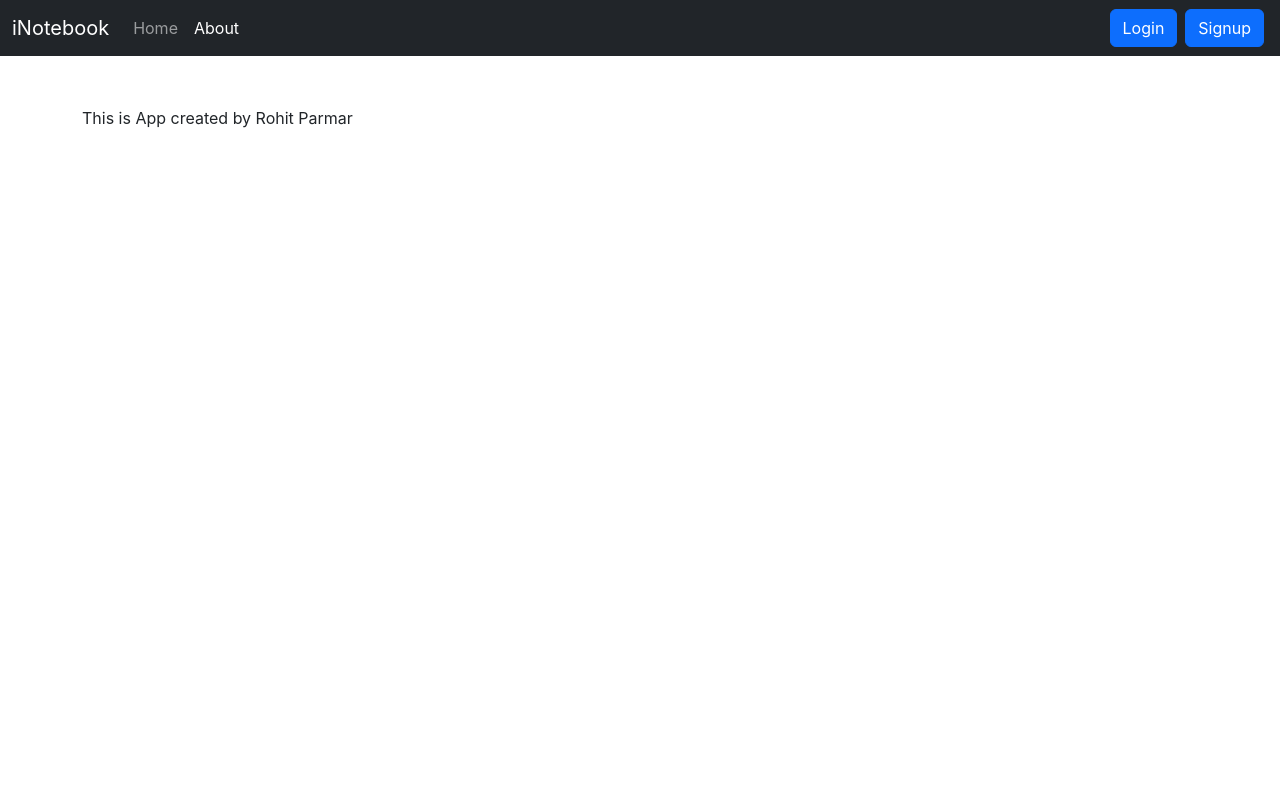
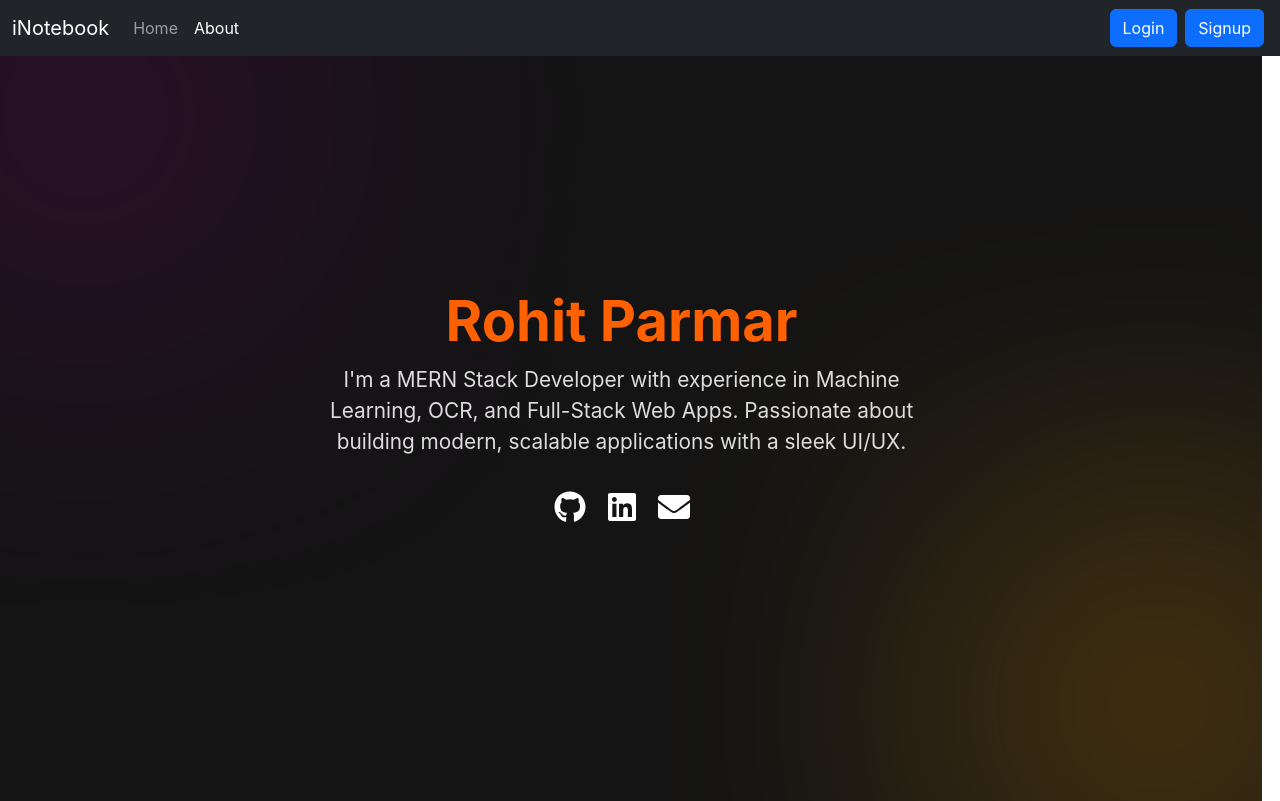
Before and after one commit to RohitParmar-17/iNotebook, a React (Create React App) app: page /about in a window 1280 px wide. Built offline with nearby package versions, Linux system fonts and the light colour scheme; no server answers.

Commit message:
final commit

```diff
--- a/package.json
+++ b/package.json
@@ -7,8 +7,10 @@
     "@testing-library/react": "^13.4.0",
     "@testing-library/user-event": "^13.5.0",
     "concurrently": "^8.2.2",
+    "framer-motion": "^12.4.1",
     "react": "^18.3.1",
     "react-dom": "^18.3.1",
+    "react-icons": "^5.4.0",
     "react-router-dom": "^6.24.0",
     "react-scripts": "5.0.1",
     "web-vitals": "^2.1.4"
--- a/src/App.js
+++ b/src/App.js
@@ -25,6 +25,7 @@ function App() {
   }
   return (
     <div>
+     {/* <div style={{ display: "flex", flexDirection: "column", height: "100vh" }}> */}
       <NoteState>
       <Navbar/>
       <Alert alert={alert} />
--- /dev/null
+++ b/src/components/About.css
@@ -0,0 +1,108 @@
+.about-container {
+    position: relative;
+    width: 100vw;
+    height: 98vh;
+    background: #141414;
+    color: white;
+    display: flex;
+    align-items: center;
+    justify-content: center;
+    overflow: hidden; /* Prevent scrolling */
+    margin-top: -8%;
+    margin-left: -9%;
+  }
+
+  /* Background Glow Effects */
+  .glow-effect {
+    position: absolute;
+    width: 100%;
+    height: 100%;
+    overflow: hidden;
+  }
+
+  .glow {
+    position: absolute;
+    width: 300px;
+    height: 300px;
+    border-radius: 50%;
+    filter: blur(150px);
+    opacity: 0.6;
+  }
+
+  .glow.purple {
+    background: purple;
+    top: -50px;
+    left: -50px;
+  }
+
+  .glow.orange {
+    background: orange;
+    bottom: -50px;
+    right: -50px;
+  }
+
+  /* About Content */
+  .about-content {
+    position: relative;
+    text-align: center;
+    max-width: 600px;
+  }
+
+  .title {
+    font-size: 3.5rem;
+    font-weight: bold;
+    color: #ff6000;
+    margin-bottom: 0.5rem;
+  }
+
+  .description {
+    font-size: 1.3rem;
+    color: #ddd;
+    line-height: 1.5;
+    margin-bottom: 1.5rem;
+  }
+
+  /* Social Icons */
+  .social-links {
+    display: flex;
+    justify-content: center;
+    gap: 20px;
+  }
+
+  .social-icon {
+    font-size: 2rem;
+    color: white;
+    transition: 0.3s;
+  }
+
+  .social-icon:hover {
+    color: #ff6000;
+    transform: scale(1.2);
+  }
+
+  @media (max-width: 768px) {
+    .about-container {
+        height: 96vh;
+        width: 106%;
+        margin-top: -15%;
+        margin-left: -3%;
+    }
+    .glow {
+        width: 200px;
+        height: 200px;
+        filter: blur(100px);
+    }
+
+    .title {
+        font-size: 2.5rem;
+    }
+
+    .description {
+        font-size: 1rem;
+        padding: 0px 0px;
+    }
+
+    .social-icon {
+        font-size: 1.8rem;
+    }
+}
--- a/src/components/About.js
+++ b/src/components/About.js
@@ -1,11 +1,58 @@
-// import React,{useContext, useEffect} from 'react'
-// import noteContext from '../context/notes/noteContext'
+import { motion } from "framer-motion";
+import { FaGithub, FaLinkedin, FaEnvelope } from "react-icons/fa";
+import "./About.css";
+import { div } from "framer-motion/client";
+
 const About = () => {
   return (
-    <div>
-      This is App created by Rohit Parmar
+    <div className="about-container">
+      {/* Background Glow Effect */}
+      <div className="glow-effect">
+        <motion.div
+          className="glow purple"
+          animate={{ x: [0, 50, 0], y: [0, -50, 0] }}
+          transition={{ repeat: Infinity, duration: 6, ease: "easeInOut" }}
+        />
+        <motion.div
+          className="glow orange"
+          animate={{ x: [0, -50, 0], y: [0, 50, 0] }}
+          transition={{ repeat: Infinity, duration: 6, ease: "easeInOut" }}
+        />
+      </div>
+
+      {/* About Content */}
+      <motion.div
+        className="about-content"
+        initial={{ opacity: 0, y: 50 }}
+        animate={{ opacity: 1, y: 0 }}
+        transition={{ duration: 1, ease: "easeOut" }}
+      >
+        <h1 className="title">Rohit Parmar</h1>
+        <p className="description">
+          I'm a MERN Stack Developer with experience in Machine Learning, OCR, and Full-Stack Web Apps.
+          Passionate about building modern, scalable applications with a sleek UI/UX.
+        </p>
+
+        {/* Social Links */}
+        <motion.div
+          className="social-links"
+          initial={{ opacity: 0 }}
+          animate={{ opacity: 1 }}
+          transition={{ delay: 0.5, duration: 1 }}
+        >
+          <a href="https://github.com" className="social-icon">
+            <FaGithub />
+          </a>
+          <a href="https://linkedin.com" className="social-icon">
+            <FaLinkedin />
+          </a>
+          <a href="mailto:rohitghost5050@gmail.com" className="social-icon">
+            <FaEnvelope />
+          </a>
+        </motion.div>
+      </motion.div>
     </div>
-  )
-}
+  );
+};
 
-export default About
+export default About;
--- a/src/components/Signup.module.css
+++ b/src/components/Signup.module.css
@@ -1,5 +1,6 @@
 
 .container {
+    /* background-image: url('https://www.wikihow.com/images/thumb/1/18/Take-Better-Notes-Step-1-Version-2.jpg/v4-460px-Take-Better-Notes-Step-1-Version-2.jpg.webp'); */
     background-image: url('https://plus.unsplash.com/premium_photo-1683309567810-4d232ee83d2f?fm=jpg&q=60&w=3000&ixlib=rb-4.0.3&ixid=M3wxMjA3fDB8MHxzZWFyY2h8NXx8bm90ZXN8ZW58MHx8MHx8fDA%3D');
     background-size: cover;
     background-position: center;
@@ -26,7 +27,6 @@
 
 .navbarN {
     position: relative;
-    /* position: absolute; */
     height: 10%;
     width: 100%;
     z-index: 10;
```
Also changed, not shown: 1 other file (tests, documents, lock files or other folders).
